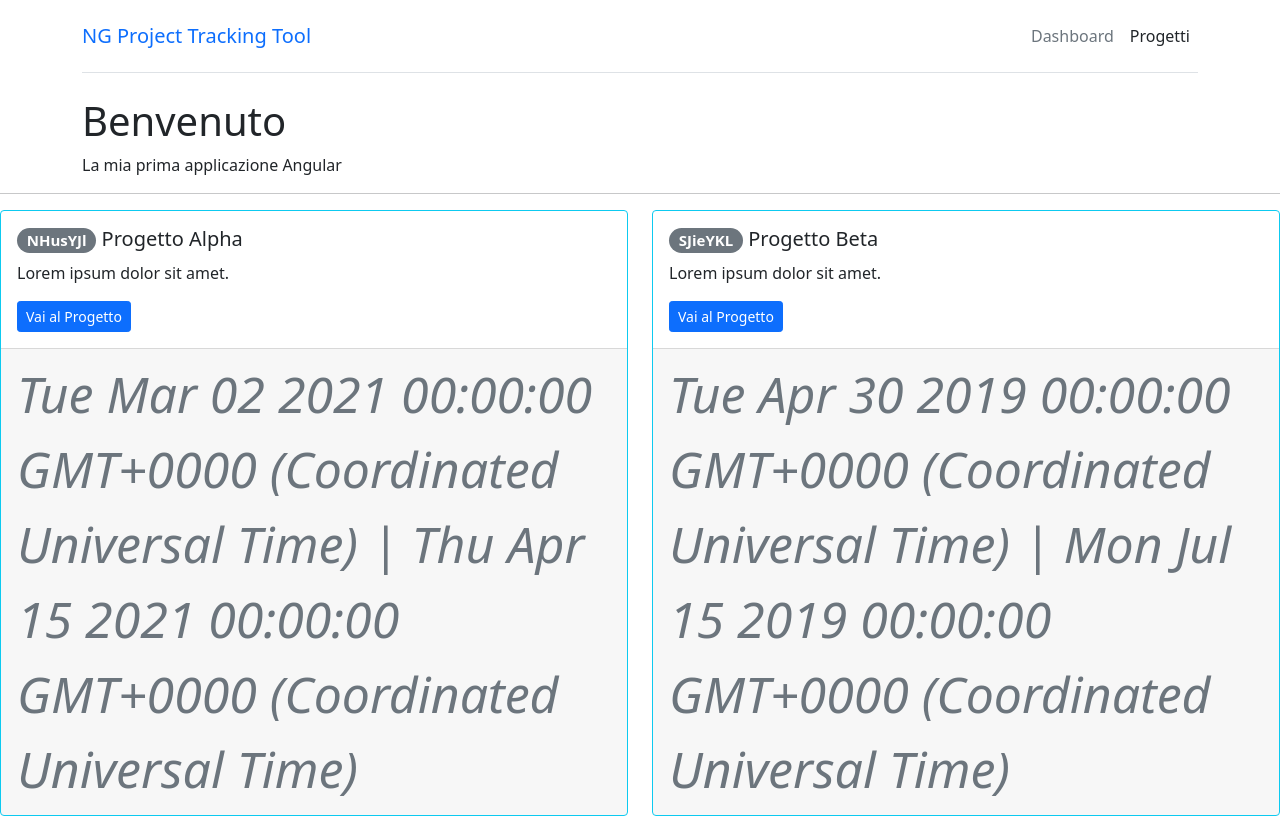
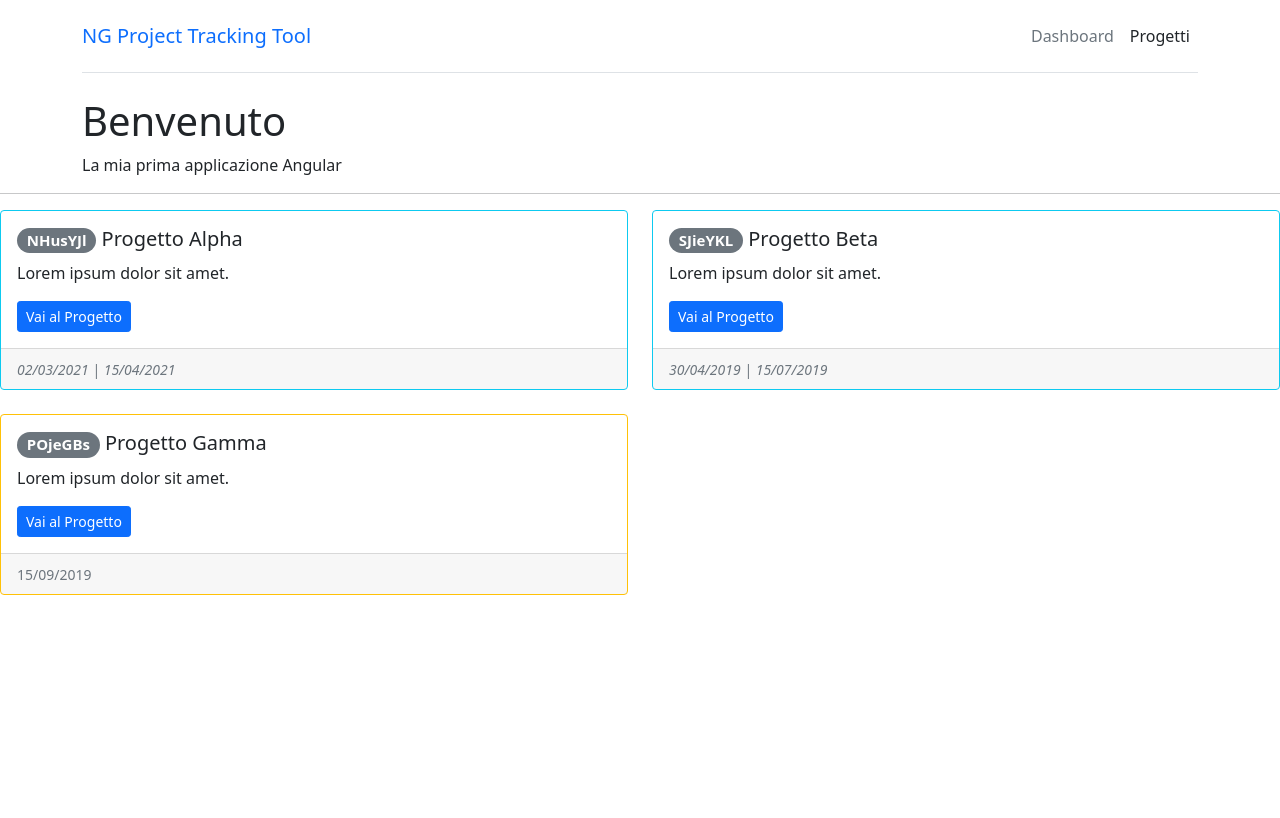
Before and after one commit to giglioDomenicoMirko/CorsoDevelhope-AngularApp-Sciuti, an Angular app: page / in a window 1280 px wide. Shown: the top 818 px of the page. Built offline with nearby package versions, Linux system fonts and the light colour scheme.

Commit message:
Le pipe built-in

```diff
--- a/src/app/project/project/project.component.html
+++ b/src/app/project/project/project.component.html
@@ -12,11 +12,14 @@
         <a href="#" class="btn btn-primary btn-sm">Vai al Progetto</a>
       </div>
       <div class="card-footer">
-        <!-- <small class="text-muted" [ngStyle]="{'font-style': project.done ? 'italic': 'normal'}" [style.fontSize]="'30px'"> -->
-        <small class="text-muted" [ngStyle]="{'font-style': project.done ? 'italic': 'normal'}" [style.fontSize.px]="'50'">
-
-          <span>{{ project.start }}</span>
-          <span *ngIf="project.end"> | {{ project.end }}</span>
+        <small class="text-muted" [ngStyle]="{'font-style': project.done ? 'italic': 'normal'}">
+          <!-- <span>{{ project.start }}</span> <br>
+          <span>{{ project.start | date}}</span> <br>
+          <span>{{ project.start }}</span> <br>
+          <span>{{ project.start | date | uppercase}}</span> <br>
+          <span>{{ project.start | date: 'dd/MMMM/yyyy' }}</span> -->
+          <span>{{ project.start | date: "dd/MM/yyyy" | titlecase }}</span>
+          <span *ngIf="project.end"> | {{ project.end | date: "dd/MM/yyyy" | titlecase }}</span>
         </small>
       </div>
     </div>
```
